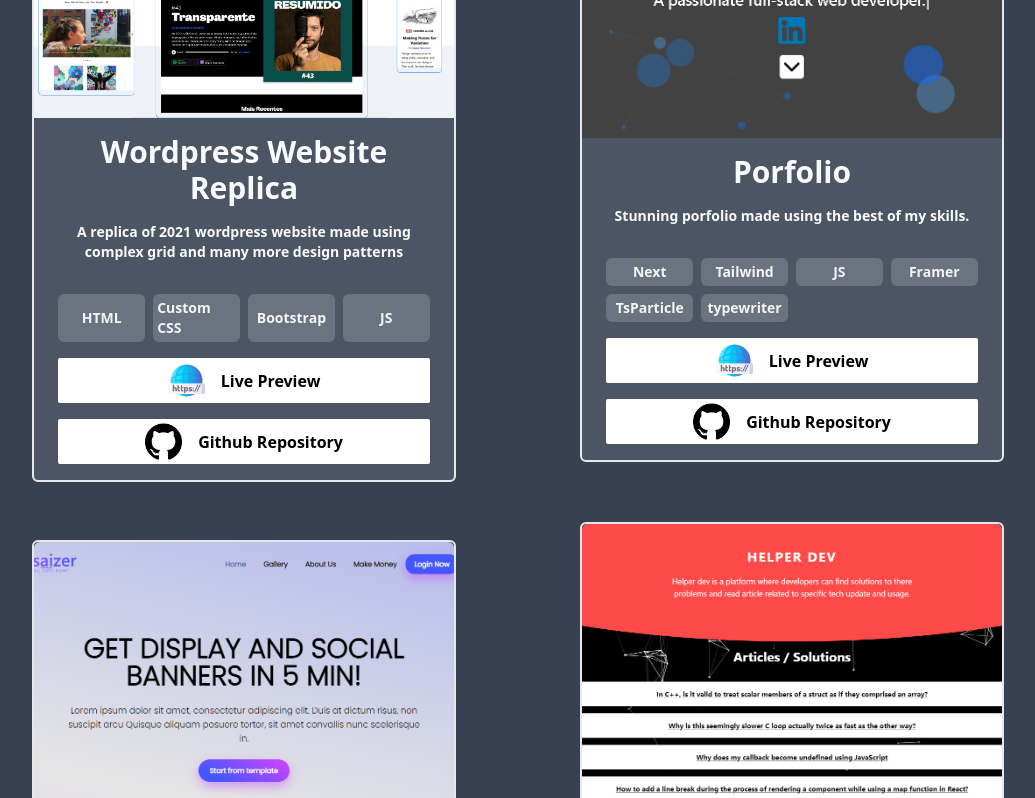
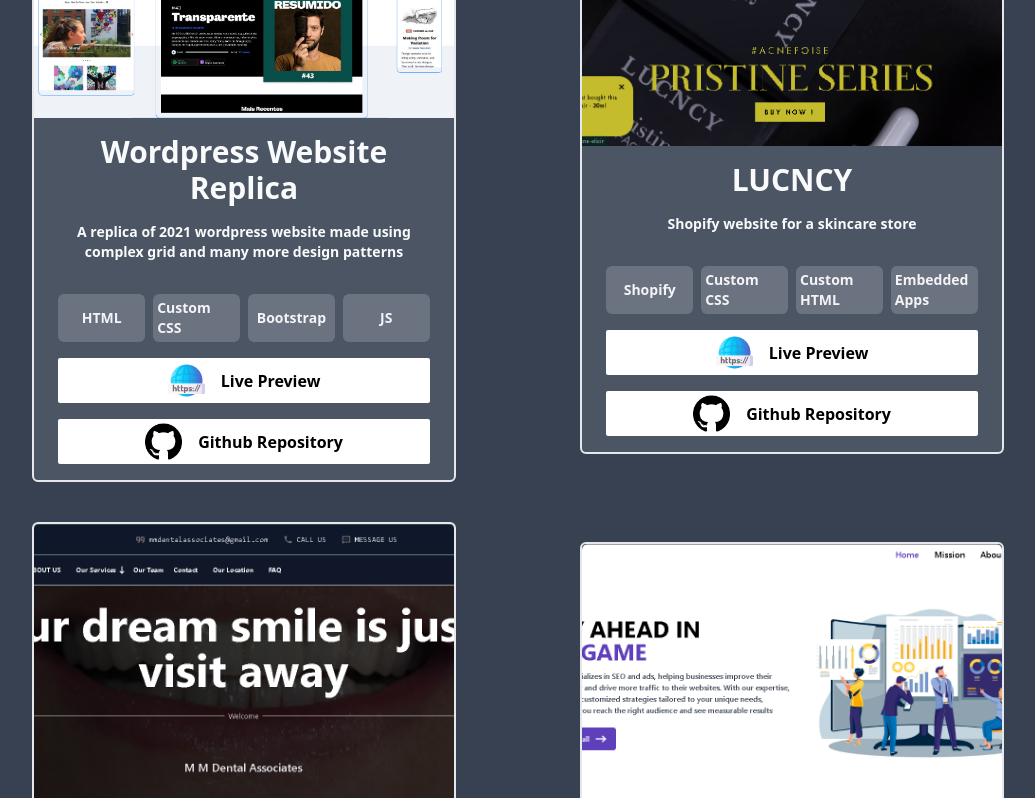
Before and after one commit to Tallal619/Portfolio, a Next.js app: page / in a window 1280 px wide. Shown: the part 1980-2778 px from the top of the page, without its empty margins (122-1157 px from the left). Built offline with nearby package versions, Linux system fonts and the light colour scheme.

Commit message:
less cards added

```diff
--- a/components/ProjectsSection.jsx
+++ b/components/ProjectsSection.jsx
@@ -29,7 +29,7 @@
           livePreview="https://wordpress-homepage-design-clone.netlify.app/"
           githubLink="https://github.com/uzzam-web-dev/wordpress_web_design"
         />
-        <ProjectCard
+        {/* <ProjectCard
           imageUri="portfolioImage.png"
           title="Porfolio"
           desc="Stunning porfolio made using the best of my skills."
@@ -44,15 +44,15 @@
           techs={techsForSkatule}
           livePreview="https://skatule-web-design.netlify.app/"
           githubLink="https://github.com/uzzam-web-dev/we_design_skatule"
-        />
-        <ProjectCard
+        /> */}
+        {/* <ProjectCard
           imageUri="helperDevImage.png"
           title="Helper dev"
           desc="Simple project mainly focusing on content management."
           techs={techsForBlogContentful}
           livePreview="https://helper-dev.netlify.app/"
           githubLink={""}
-        />
+        /> */}
         <ProjectCard
           imageUri={"LucncyImage.png"}
           title={"LUCNCY"}
```
